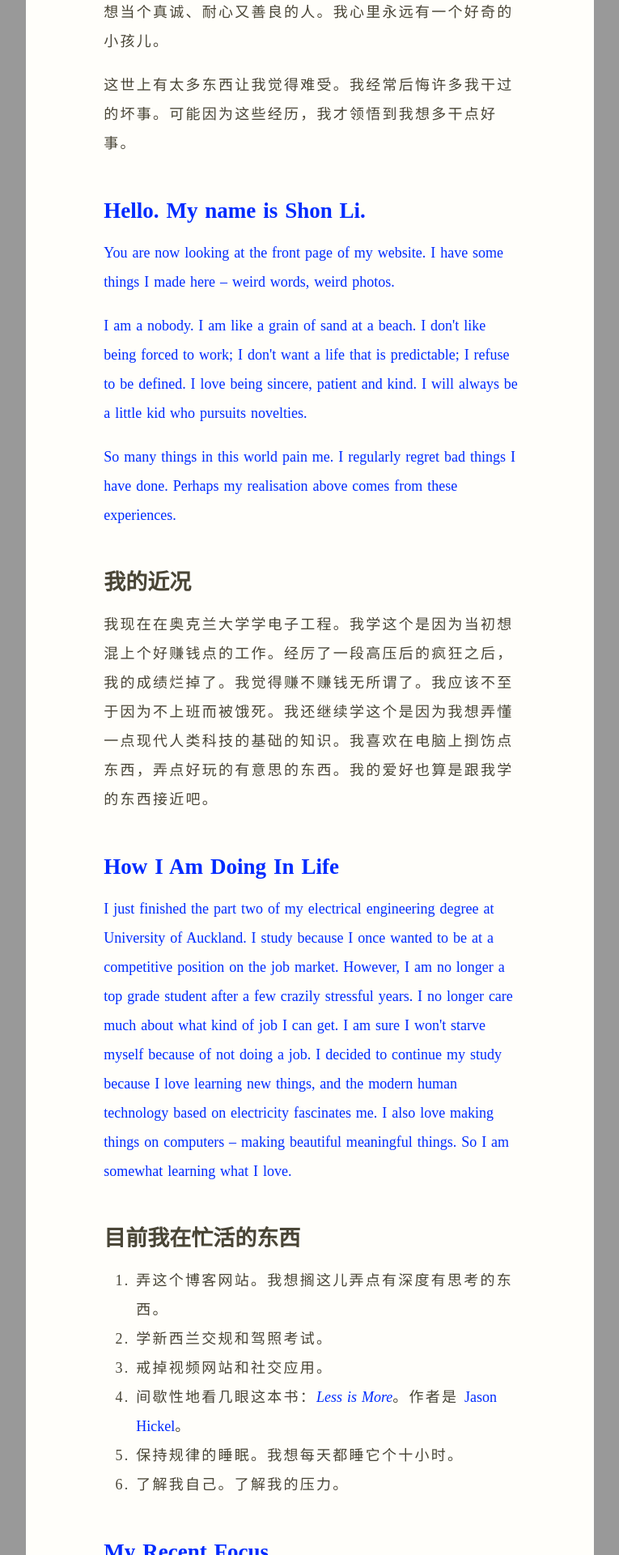
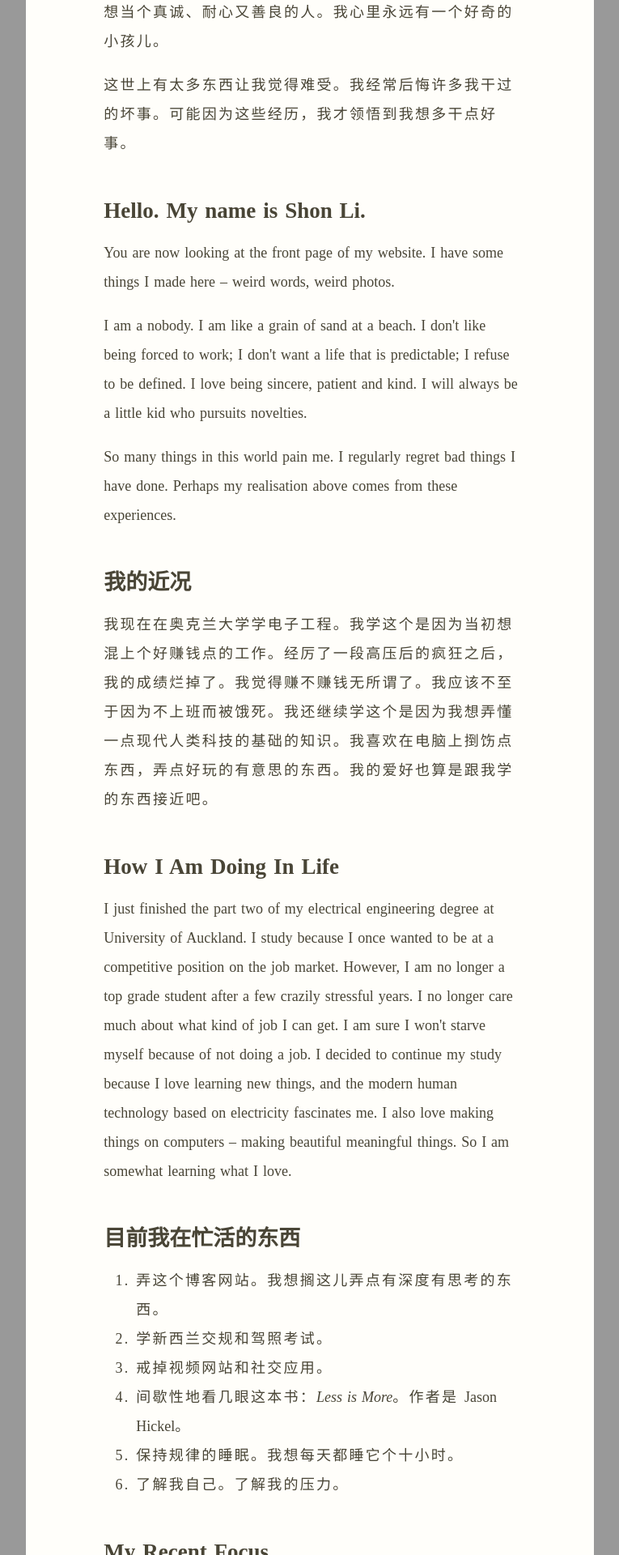
Before and after one commit to shon-li/shon-li.github.io, a Jekyll site: the page built from index.md, in a window 1280 px wide. Shown: the part 642-2562 px from the top of the page at 81% size, without its empty margins (257-1022 px from the left). Built offline with Jekyll 4.4.1, drawn with Linux system fonts in a browser that asks for light colours.

Commit message:
Comment debugging code; fix styling

```diff
--- a/assets/css/main.scss
+++ b/assets/css/main.scss
@@ -92,7 +92,7 @@ i:lang(en),
 a:lang(en),
 span:lang(en),
 blockquote:lang(en) {
-  color: var(--color_accent);                               // A cheap way to check lang markings
+  // color: var(--color_accent);                               // A cheap way to check lang markings
   letter-spacing: normal;
   word-spacing: .08em;
   hyphens: none;
```
Also changed, not shown: 2 other files.
